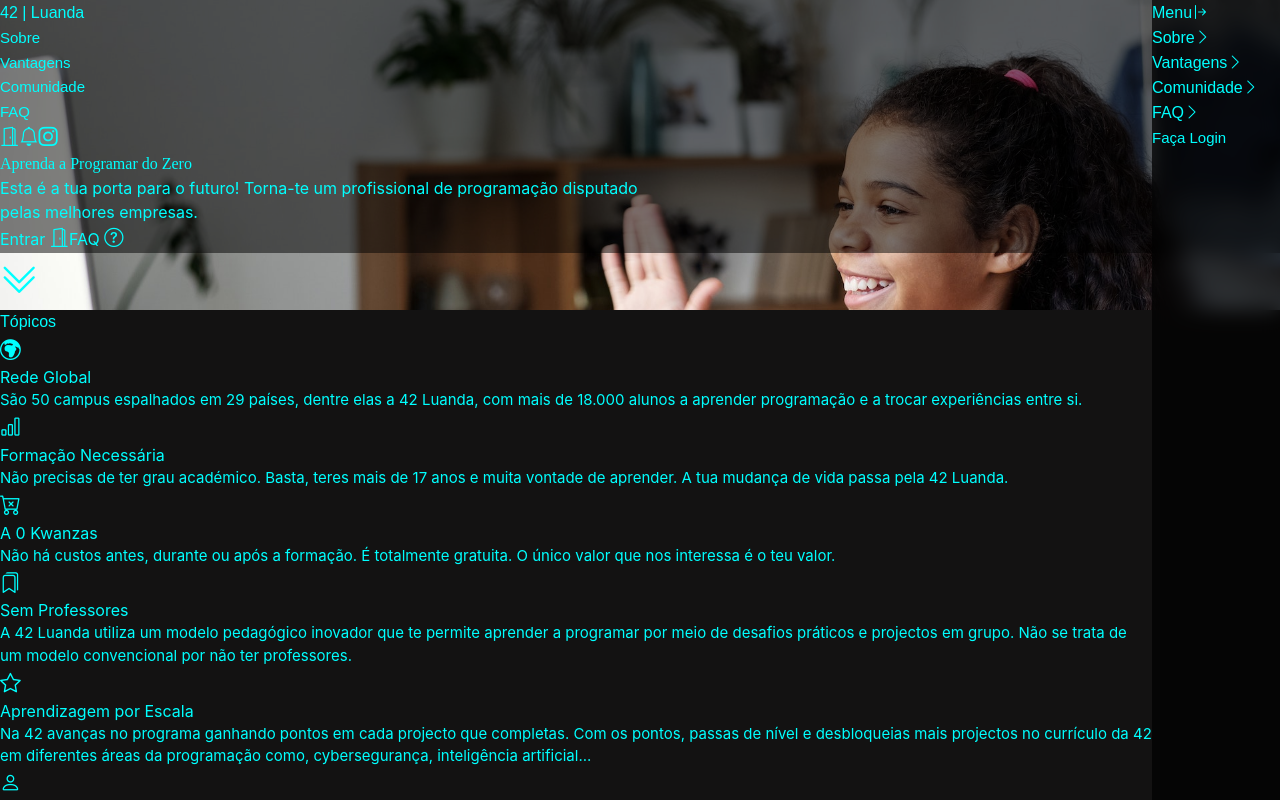
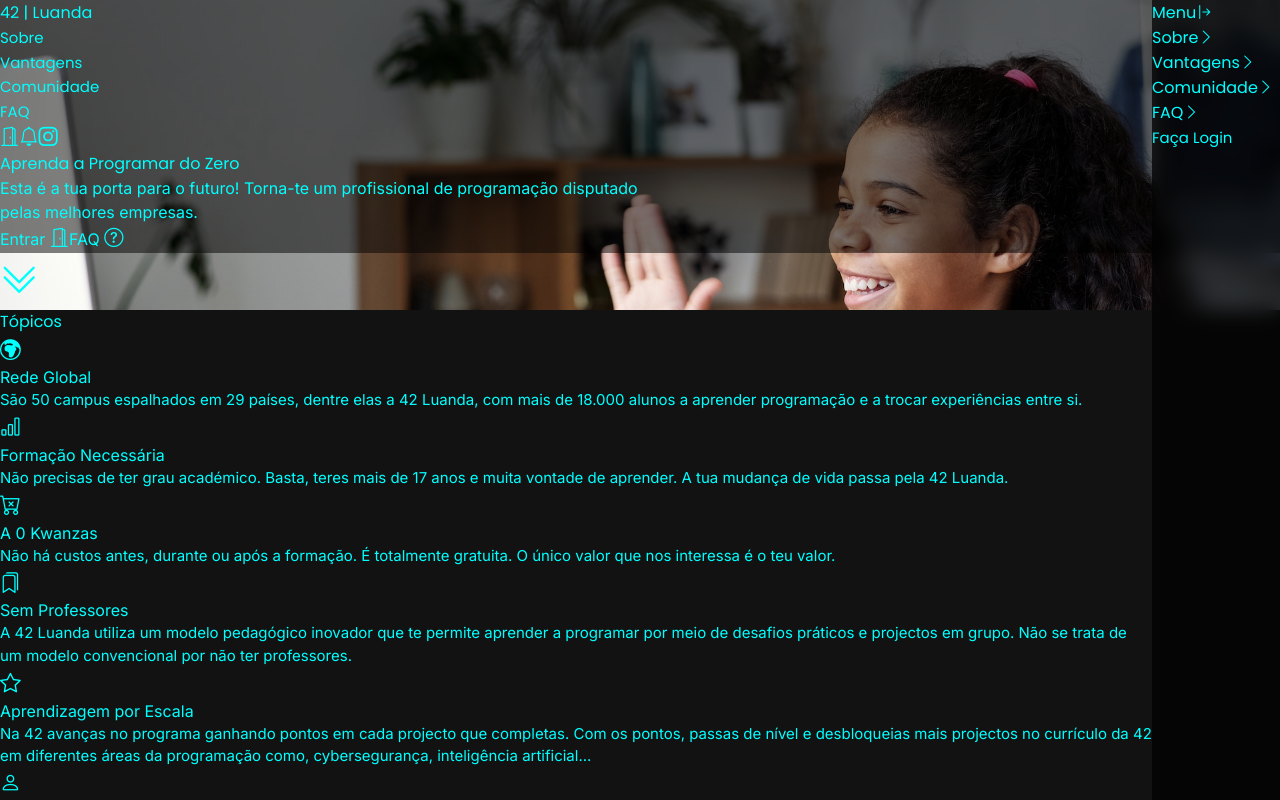
Before and after one commit to mariosalembe23/42Luanda-Clone, a Vue app: page / in a window 1280 px wide. Shown: the top 800 px of the page. Built offline with nearby package versions, Linux system fonts and the light colour scheme.

Commit message:
Fontes Incluídas

```diff
--- a/src/style.css
+++ b/src/style.css
@@ -1,4 +1,5 @@
 @import url("https://cdn.jsdelivr.net/npm/bootstrap-icons@1.10.5/font/bootstrap-icons.css");
+@import url('https://fonts.googleapis.com/css2?family=Inter:wght@100;200;300;400;500;600;700;800;900&family=Poppins:wght@300;400;500;600;700;800;900&display=swap');
 :root {
   font-family: Inter, system-ui, Avenir, Helvetica, Arial, sans-serif;
   line-height: 1.5;
```
